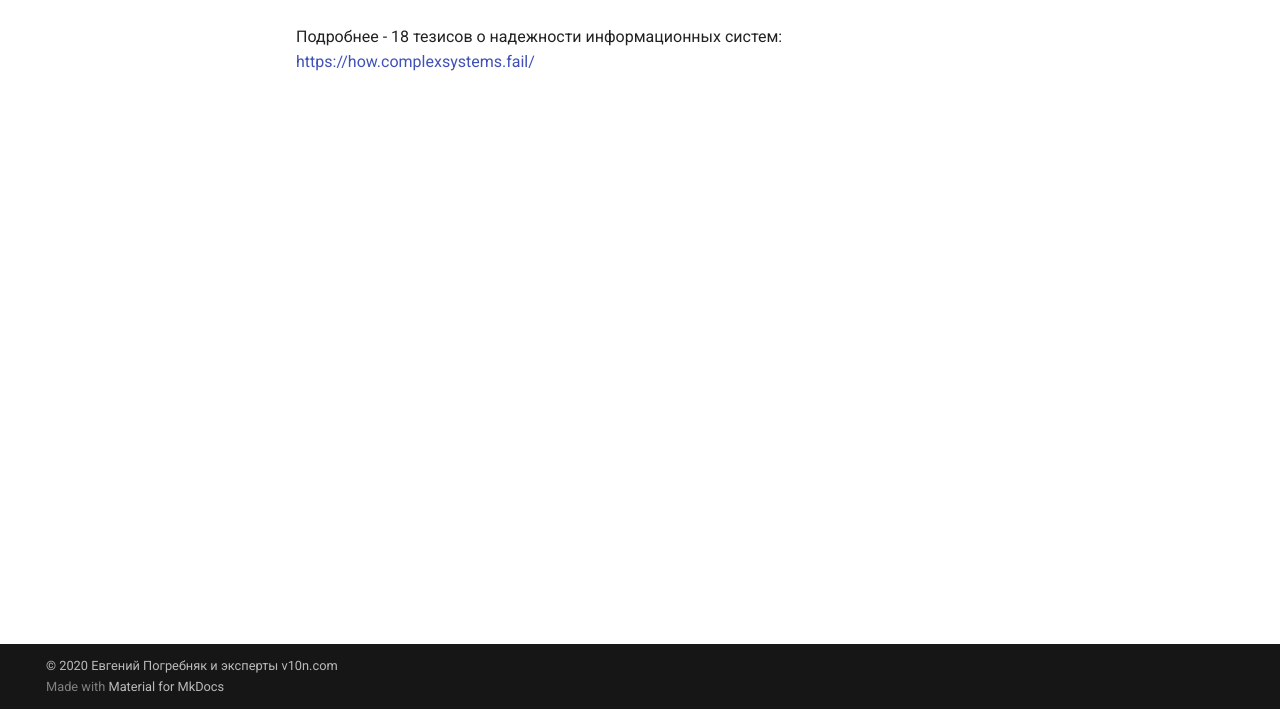
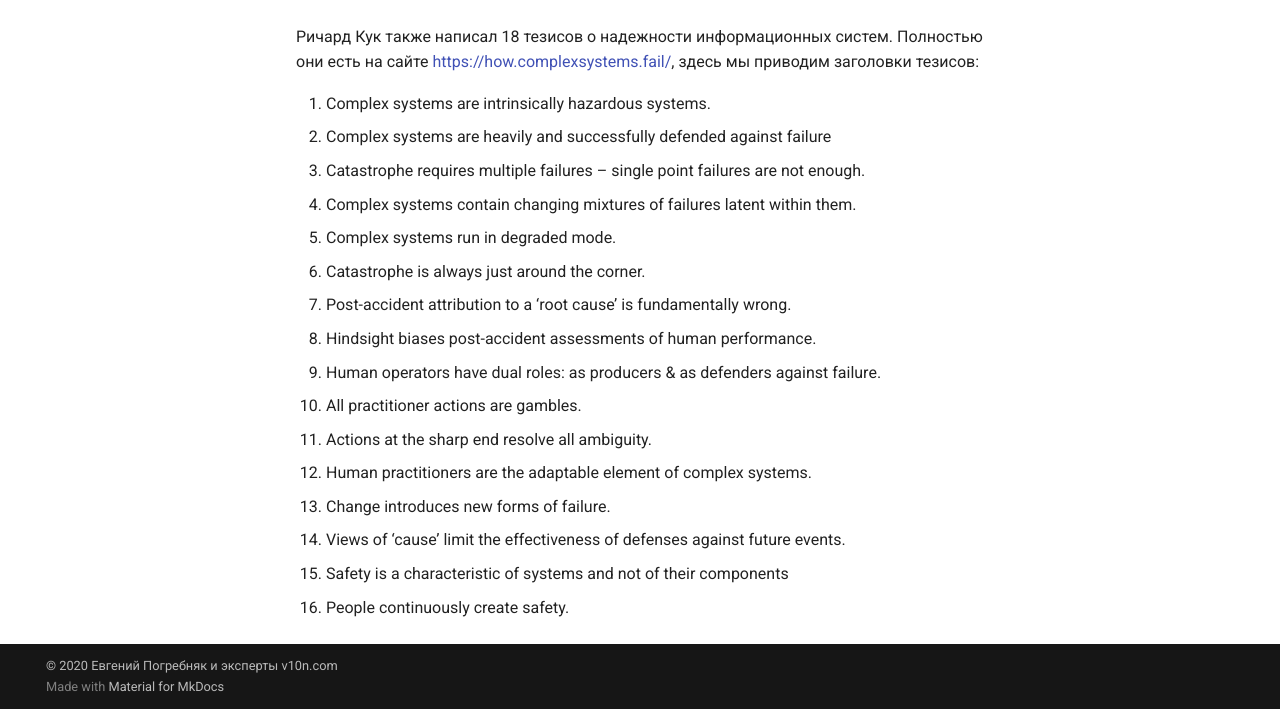
Before and after one commit to epogrebnyak/mkdocs-actionable, an MkDocs documentation site: the page built from docs/blog/how-complex-systems-fail.md, in a window 1280 px wide and 1354 px high. Shown: the part 645-1354 px from the top of the window. Built offline with MkDocs 1.6.1 and Material for MkDocs 9.7.7, drawn with Linux system fonts in a browser that asks for light colours.

Commit message:
Update how-complex-systems-fail.md

```diff
--- a/docs/blog/how-complex-systems-fail.md
+++ b/docs/blog/how-complex-systems-fail.md
@@ -8,4 +8,23 @@
 
 <iframe width="560" height="315" src="https://www.youtube.com/embed/2S0k12uZR14" frameborder="0" allow="accelerometer; autoplay; encrypted-media; gyroscope; picture-in-picture" allowfullscreen></iframe>
 
-Подробнее  - 18 тезисов о надежности информационных систем: <https://how.complexsystems.fail/>
+Ричард Кук также написал 18 тезисов о надежности информационных систем.
+Полностью они есть на сайте <https://how.complexsystems.fail/>, здесь мы приводим
+заголовки тезисов:
+
+1. Complex systems are intrinsically hazardous systems.
+1. Complex systems are heavily and successfully defended against failure
+1. Catastrophe requires multiple failures – single point failures are not enough.
+1. Complex systems contain changing mixtures of failures latent within them.
+1. Complex systems run in degraded mode.
+1. Catastrophe is always just around the corner.
+1. Post-accident attribution to a ‘root cause’ is fundamentally wrong.
+1. Hindsight biases post-accident assessments of human performance.
+1. Human operators have dual roles: as producers & as defenders against failure.
+1. All practitioner actions are gambles.
+1. Actions at the sharp end resolve all ambiguity.
+1. Human practitioners are the adaptable element of complex systems.
+1. Change introduces new forms of failure.
+1. Views of ‘cause’ limit the effectiveness of defenses against future events.
+1. Safety is a characteristic of systems and not of their components
+1. People continuously create safety.
```
